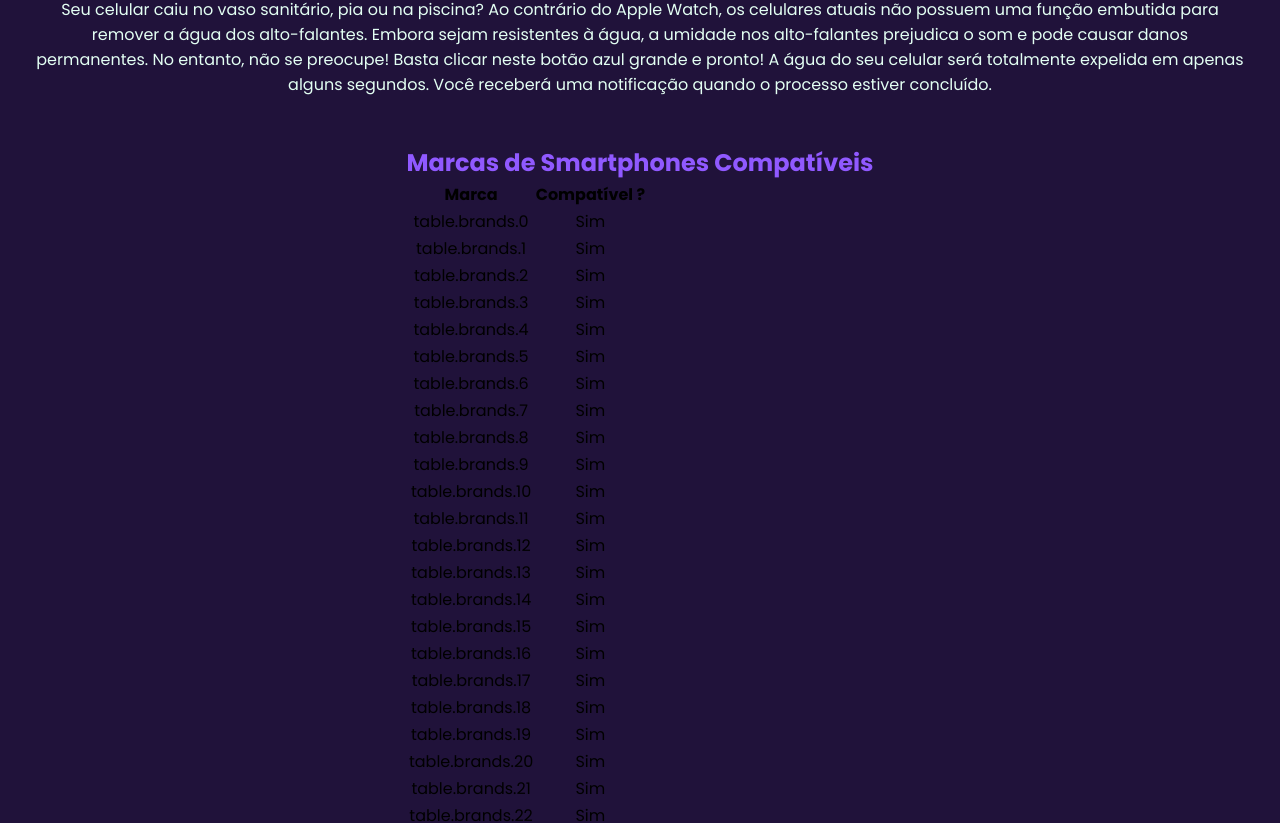
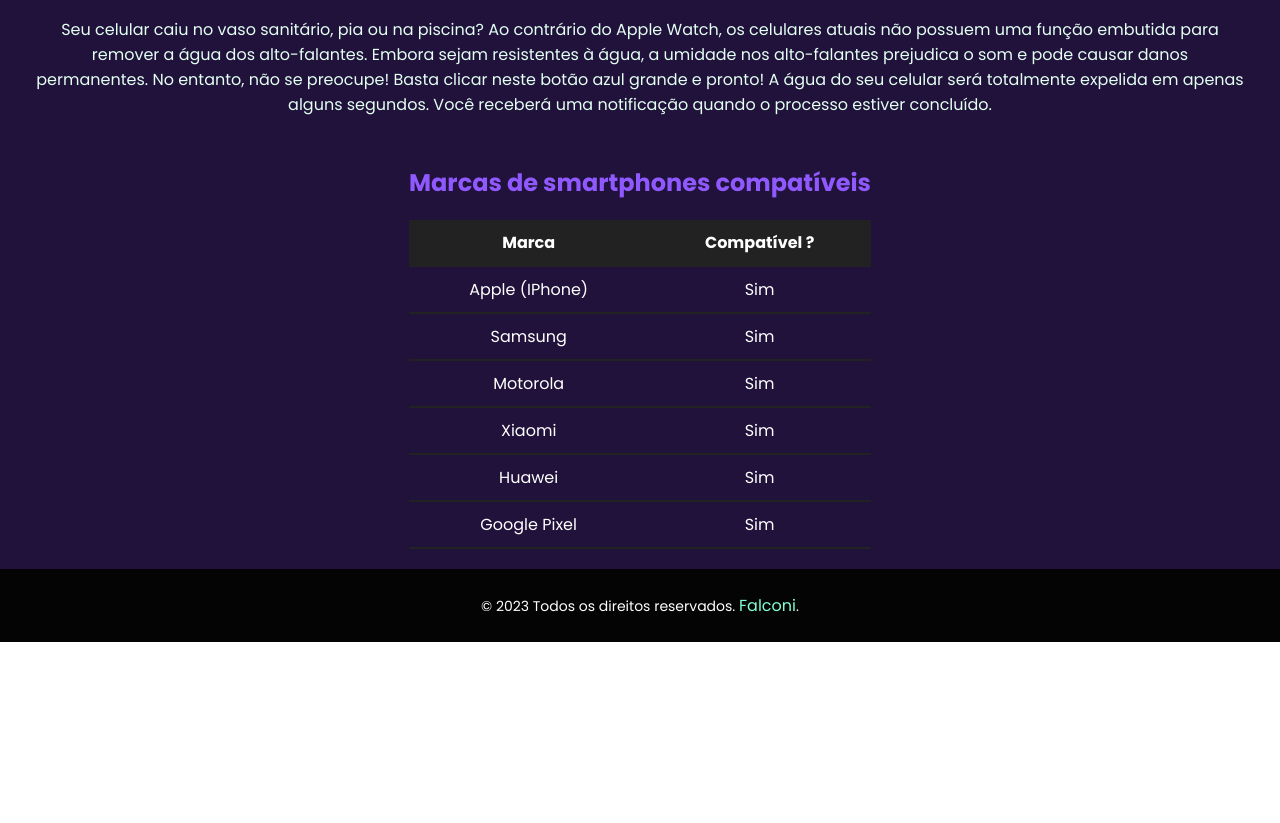
Before and after one commit to natanfalconi/remove_water_your_phone, a React (Vite) app: page / in a window 1280 px wide. Shown: the part 838-1661 px from the top of the page. After the commit the page ends 1480 px from the top, so only its background shows below. Built offline with nearby package versions, Linux system fonts and the light colour scheme.

Commit message:
table compatible brands

```diff
--- a/public/locales/pt/translation.json
+++ b/public/locales/pt/translation.json
@@ -10,20 +10,14 @@
     "footer": {
         "title": "Todos os direitos reservados."
     },
-    "table": {
-        "title": "Marcas de Smartphones Compatíveis",
-        "thead": {
-            "titleThead": "Marca",
-            "question": "Compatível ?"
-        },
-        "brands": {
-            "apple": "Apple (IPhone)",
-            "samsung": "Samsung",
-            "motorola": "Motorola",
-            "xiaomi": "Xiaomi",
-            "huawei": "Huawei",
-            "googlePixel": "Google Pixel"
-        },
-        "compatibility": "Sim"
-    }
+    "titleTable": "Marcas de smartphones compatíveis",
+    "Marca": "Marca",
+    "Compatível": "Compatível ?",
+    "Apple": "Apple (IPhone)",
+    "Samsung": "Samsung",
+    "Motorola": "Motorola",
+    "Xiaomi": "Xiaomi",
+    "Huawei": "Huawei",
+    "Google Pixel": "Google Pixel",
+    "Sim": "Sim"
 }
--- a/src/layout/Info/index.tsx
+++ b/src/layout/Info/index.tsx
@@ -3,33 +3,49 @@ import './info.css'
 
 export function Info() {
     const { t } = useTranslation()
+
     return (
         <section id='info'>
             <div>
                 <h2>{t('description.title')}</h2>
-
-                <p>
-                    {t('description.text')}
-                </p>
+                <p>{t('description.text')}</p>
             </div>
 
             <div>
-                <h2>{t('table.title')}</h2>
+                <h2>{t('titleTable')}</h2>
 
                 <table>
                     <thead>
                         <tr>
-                            <th>{t('table.thead.titleThead')}</th>
-                            <th>{t('table.thead.question')}</th>
+                            <th>{t('Marca')}</th>
+                            <th>{t('Compatível')}</th>
                         </tr>
                     </thead>
                     <tbody>
-                        {Object.keys(t('table.brands')).map((brandKey) => (
-                            <tr key={brandKey}>
-                                <td>{t(`table.brands.${brandKey}`)}</td>
-                                <td>{t('table.compatibility')}</td>
-                            </tr>
-                        ))}
+                        <tr>
+                            <td>{t('Apple')}</td>
+                            <td>{t('Sim')}</td>
+                        </tr>
+                        <tr>
+                            <td>{t('Samsung')}</td>
+                            <td>{t('Sim')}</td>
+                        </tr>
+                        <tr>
+                            <td>{t('Motorola')}</td>
+                            <td>{t('Sim')}</td>
+                        </tr>
+                        <tr>
+                            <td>{t('Xiaomi')}</td>
+                            <td>{t('Sim')}</td>
+                        </tr>
+                        <tr>
+                            <td>{t('Huawei')}</td>
+                            <td>{t('Sim')}</td>
+                        </tr>
+                        <tr>
+                            <td>{t('Google Pixel')}</td>
+                            <td>{t('Sim')}</td>
+                        </tr>
                     </tbody>
                 </table>
             </div>
--- a/src/layout/Info/info.css
+++ b/src/layout/Info/info.css
@@ -16,3 +16,28 @@
     color: #E3FFF3;
     margin-bottom: 24px;
 }
+
+table {
+    width: 100%;
+    border-collapse: collapse;
+    font-family: 'Poppins', sans-serif;
+    color: #fff;
+    margin-bottom: 20px;
+  }
+
+  th, td {
+    padding: 10px;
+  }
+
+  thead {
+    background-color: #222222;
+  }
+
+  tr {
+    border-bottom: 2px solid #222222;
+  }
+
+  h2 {
+    font-size: 24px;
+    margin-bottom: 20px;
+  }
```
Also changed, not shown: public/locales/en/translation.json (+10 -16 lines), public/locales/es/translation.json (+10 -16 lines).
